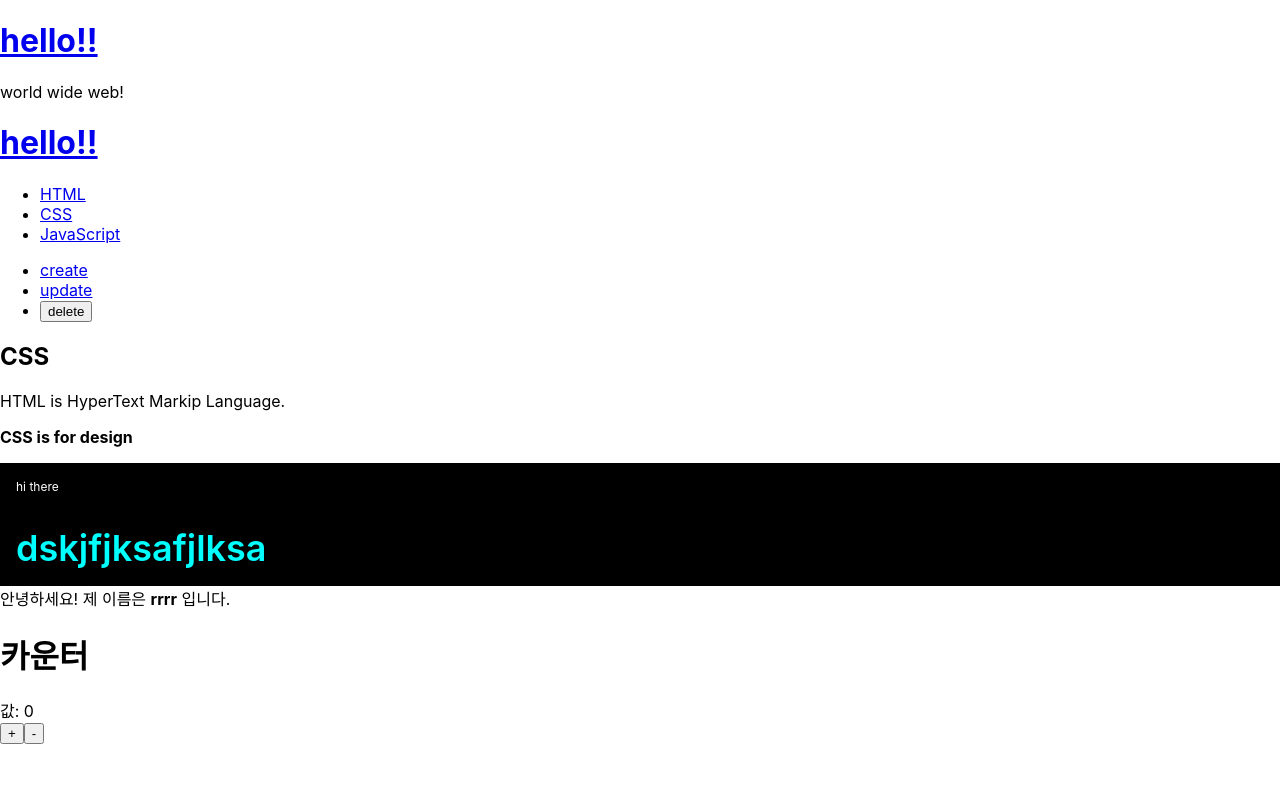
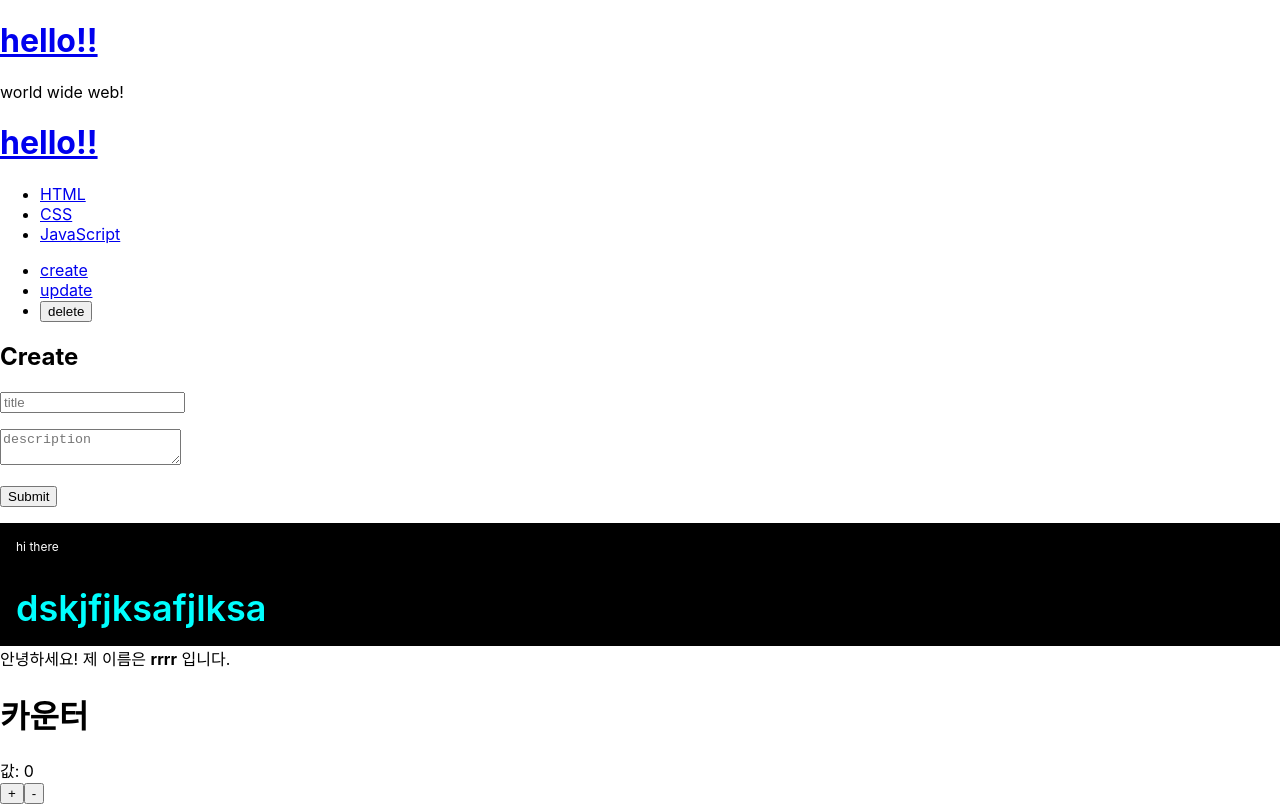
Before and after one commit to KWANGSIC/mireact, a React (Create React App) app: page / in a window 1280 px wide. Built offline with nearby package versions, Linux system fonts and the light colour scheme.

Commit message:
concat use

```diff
--- a/src/App.js
+++ b/src/App.js
@@ -31,14 +31,13 @@
         e.preventDefault();
         // alert('hi');
         // this.state.mode = 'welcome';
-        if (this.state.mode === 'welcome'){
+        if (this.state.mode === 'welcome') {
             this.setState({
-                mode:'read'
+                mode: 'read'
             });
-        }
-        else if (this.state.mode === 'read'){
+        } else if (this.state.mode === 'read') {
             this.setState({
-                mode:'welcome'
+                mode: 'welcome'
             });
         }
     }
@@ -46,11 +45,12 @@
     //초기화
     constructor(props) {
         super(props);
+        this.max_content_id = 3;
         this.state = {
-            mode: 'read',
-            selected_content_id:2,
+            mode: 'create',
+            selected_content_id: 2,
             subject: {title: 'hello!!', sub: "World Wide Web!"},
-            welcome:{title:'Welcome', desc:'Hello React'},
+            welcome: {title: 'Welcome', desc: 'Hello React'},
             contents: [
                 {id: 1, title: 'HTML', desc: 'HTML is for information'},
                 {id: 2, title: 'CSS', desc: 'CSS is for design'},
@@ -58,18 +58,19 @@
             ]
         }
     }
+
     render() {
         var _title, _desc, _article = null;
-        if(this.state.mode === 'welcome'){
+        if (this.state.mode === 'welcome') {
             _title = this.state.welcome.title;
             _desc = this.state.welcome.desc;
             _article = <ReadContents title={_title} desc={_desc}/>
-        } else if(this.state.mode === 'read'){
+        } else if (this.state.mode === 'read') {
             var i = 0;
-            while (i < this.state.contents.length){
+            while (i < this.state.contents.length) {
                 var data = this.state.contents[i]
                 // console.log(this.state.selected_content_id)
-                if (data.id === Number(this.state.selected_content_id)){
+                if (data.id === Number(this.state.selected_content_id)) {
                     _title = data.title;
                     _desc = data.desc;
                     break;
@@ -77,8 +78,21 @@
                 i = i + 1
             }
             _article = <ReadContents title={_title} desc={_desc}/>
-        }else if (this.state.mode === 'create'){
-            _article = <CreateContents></CreateContents>
+        } else if (this.state.mode === 'create') {
+            _article = <CreateContents onSubmit={function (_title, _desc) {
+                //add content to this.state.contents
+                console.log(_title, _desc);
+                this.max_content_id = this.max_content_id + 1;
+                // this.state.contents.push(
+                //     {id:this.max_content_id, title:_title, desc:_desc}
+                // )
+                var _contents = this.state.contents.concat({id:this.max_content_id, title:_title, desc:_desc})
+                this.setState(
+                    {
+                        contents:_contents
+                    }
+                )
+            }.bind(this)}></CreateContents>
         }
         const style = {
             backgroundColor: 'black',
@@ -88,17 +102,16 @@
         };
         return (
             <div>
-                <Subject title ={this.state.subject.title} sub="world wide web!"
-                onChangePage={function () {
-                    // alert('hihi');
-                    if (this.state.mode === 'welcome'){
-                        this.setState({mode:'read'});
-                    }
-                    else if (this.state.mode === 'read'){
-                        this.setState({mode:'welcome'});
-                    }
-                }.bind(this)}
-                onChangePage2={this.funcTest}
+                <Subject title={this.state.subject.title} sub="world wide web!"
+                         onChangePage={function () {
+                             // alert('hihi');
+                             if (this.state.mode === 'welcome') {
+                                 this.setState({mode: 'read'});
+                             } else if (this.state.mode === 'read') {
+                                 this.setState({mode: 'welcome'});
+                             }
+                         }.bind(this)}
+                         onChangePage2={this.funcTest}
 
                 />
                 {/*<header>
@@ -126,14 +139,14 @@
                 </header>*/}
                 <Toc onChangePage={function (id) {
                     // alert('hi')
-                    this.setState( {
-                        mode:'read',
-                        selected_content_id:Number(id)
+                    this.setState({
+                        mode: 'read',
+                        selected_content_id: Number(id)
                     });
                 }.bind(this)} data={this.state.contents}/>
-                <Control onChangeMode ={function (_mode) {
+                <Control onChangeMode={function (_mode) {
                     // console.log(_mode);
-                    this.setState({mode:_mode})
+                    this.setState({mode: _mode})
                 }.bind(this)}></Control>
 
 
--- a/src/CreateContents.js
+++ b/src/CreateContents.js
@@ -6,8 +6,15 @@
         return (
             <article>
                 <h2>Create</h2>
-                <form>
-
+                <form action="/create_process" method="post" onSubmit={function (e) {
+                    e.preventDefault();
+                    // debugger;
+                    this.props.onSubmit(e.target.title.value, e.target.desc.value)
+                    alert('submit!!!!');
+                }.bind(this)}>
+                    <p><input type="text" name="title" placeholder="title"/></p>
+                    <textarea name="desc" placeholder="description"></textarea>
+                    <p><input type="Submit"/></p>
                 </form>
             </article>
         );
```
